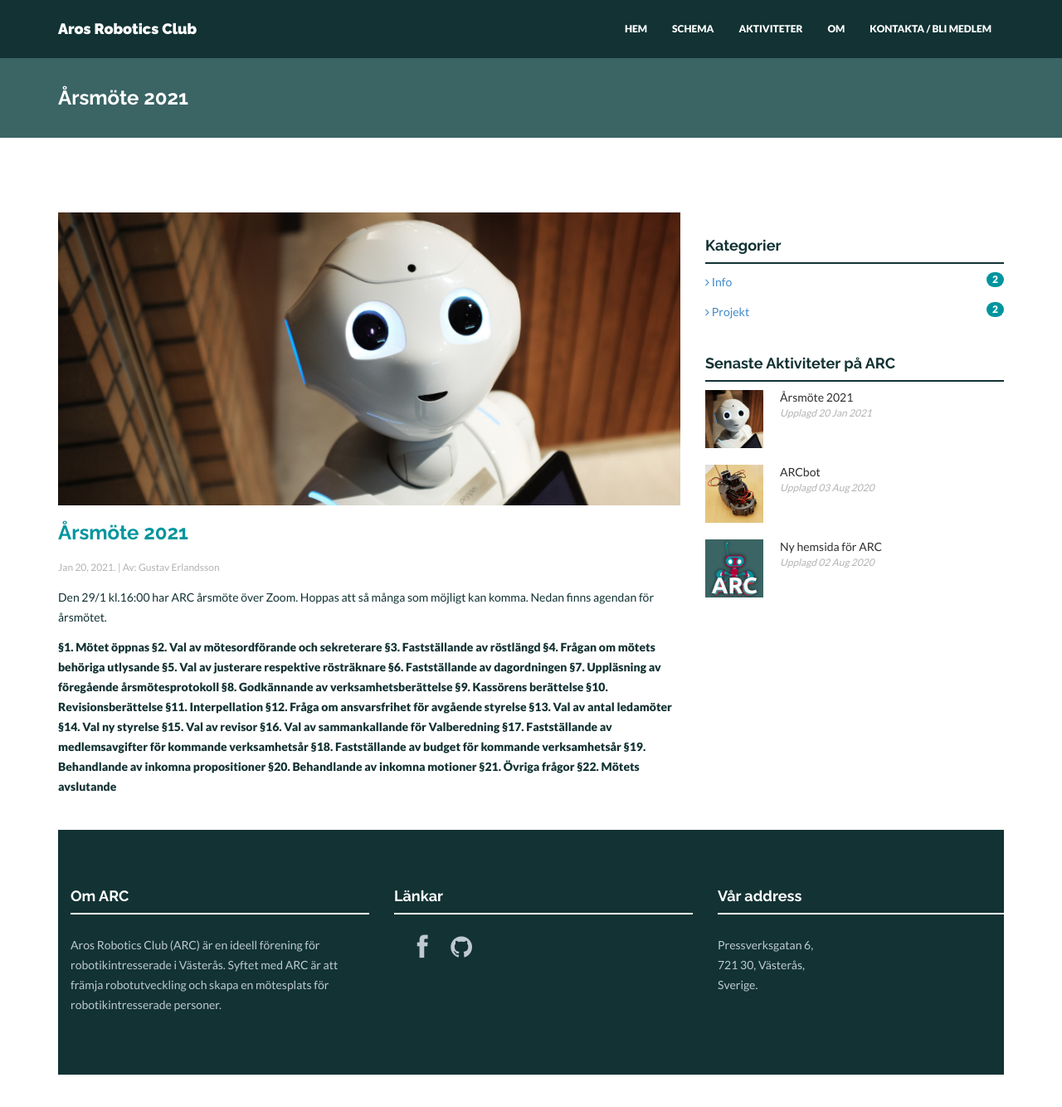
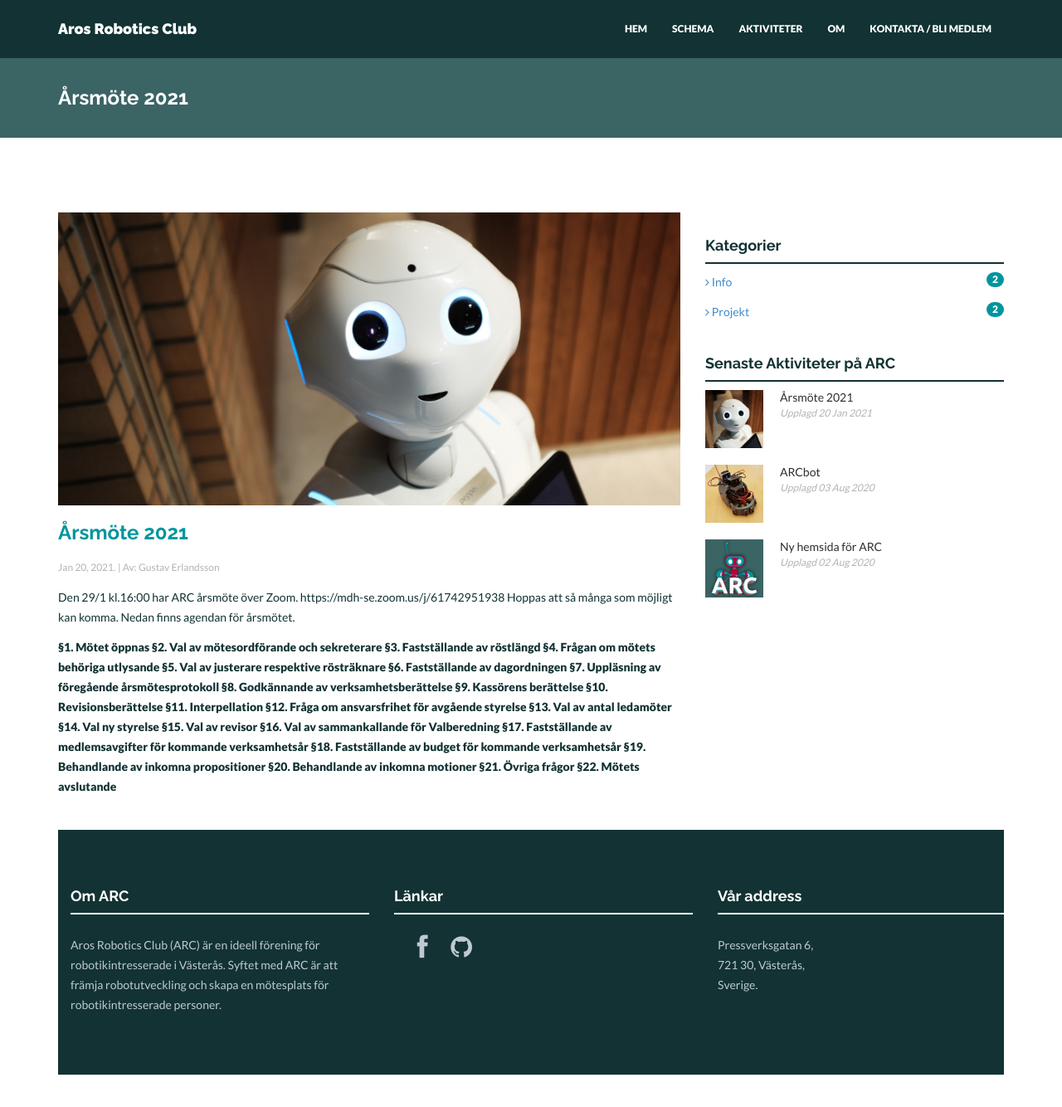
Before and after one commit to ARCsweden/ARCsweden.github.io, a Jekyll site: the page built from _posts/2021-01-20-Årsmöte_2021.markdown, in a window 1280 px wide and 1375 px high. Shown: the top 1334 px of the window at 83% size. Built offline with Jekyll 4.4.1, drawn with Linux system fonts in a browser that asks for light colours; nearby versions of some CDN libraries; some of the changed lines change nothing that is shown.

Commit message:
Update 2021-01-20-Årsmöte_2021.markdown

```diff
--- a/_posts/2021-01-20-Årsmöte_2021.markdown
+++ b/_posts/2021-01-20-Årsmöte_2021.markdown
@@ -10,7 +10,7 @@ thumb: årsmöte_thumb.jpg #thumbnail
 bthumb: årsmöte_bthumb.jpg #bigthumbnail
 ---
 
-Den 29/1 kl.16:00 har ARC årsmöte över Zoom. Hoppas att så många som möjligt kan komma. Nedan finns agendan för årsmötet.<!--more-->
+Den 29/1 kl.16:00 har ARC årsmöte över Zoom. https://mdh-se.zoom.us/j/61742951938 Hoppas att så många som möjligt kan komma. Nedan finns agendan för årsmötet.<!--more-->
 
 <b>§1. Mötet öppnas</b>
 <b>§2. Val av mötesordförande och sekreterare</b>
```
